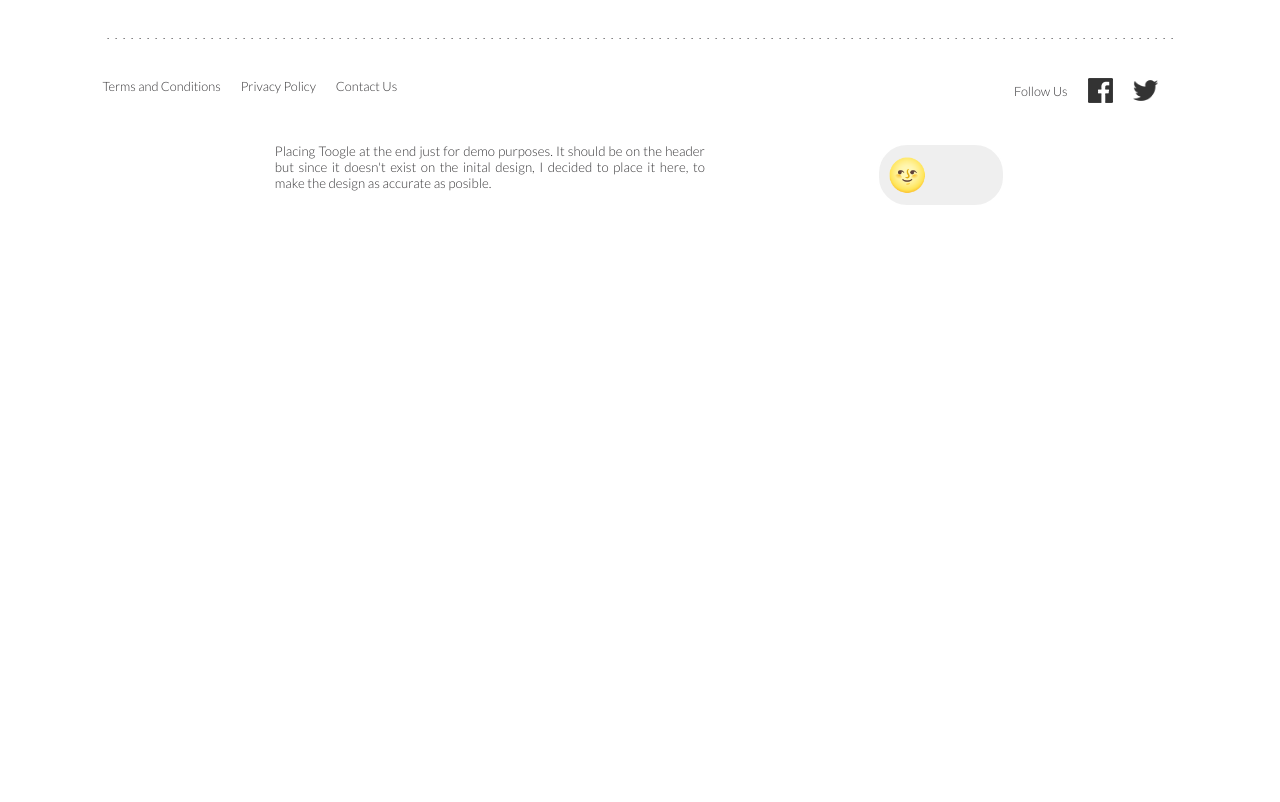
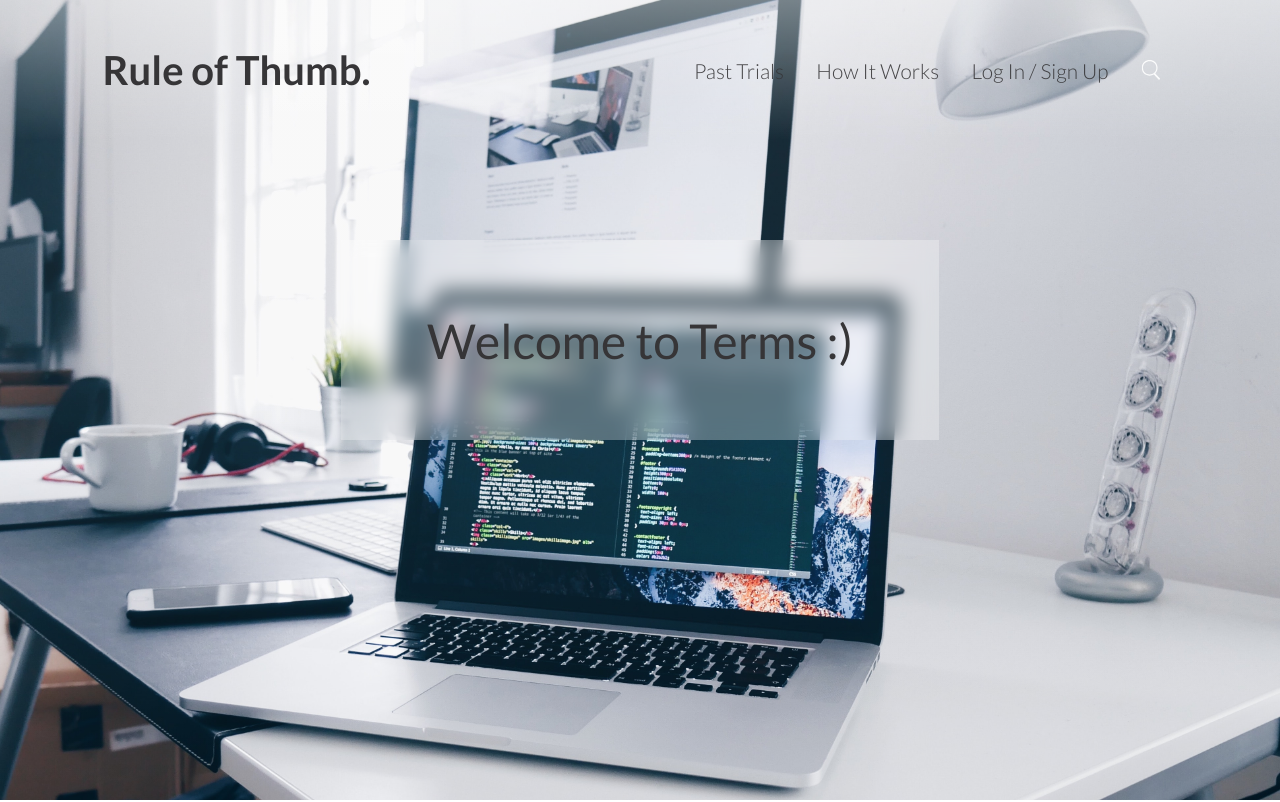
Before and after one commit to SneiderSanchez/zemoga-UI-test, a React (Create React App) app: page /Terms in a window 1280 px wide. Shown: the top 802 px of the page. Built offline with nearby package versions, Linux system fonts and the light colour scheme.

Commit message:
feat: Adding missing views components and Adding PageNotFound Component

```diff
--- /dev/null
+++ b/src/components/Page/styles.js
@@ -0,0 +1,35 @@
+import styled from "styled-components";
+import { HeroContainer } from "../Hero/styles";
+import { lightTheme, darkTheme } from "../../utils/themes";
+
+export const PageContainer = styled(HeroContainer)`
+  //Better way to do this :(
+  background-image: linear-gradient(
+      rgba(
+        ${({ theme }) =>
+          theme.lightBackground === lightTheme.lightBackground
+            ? `${lightTheme.lightBackground}, 0.1`
+            : `${darkTheme.lightBackground}, 0.35`}
+      ),
+      rgba(${({ theme }) => theme.lightBackground}, 0)
+    ),
+    url(${({ background }) => background});
+  margin-bottom: 40px;
+  div {
+    padding: 0 8%;
+    height: 50%;
+    display: flex;
+    justify-content: center;
+    align-items: center;
+  }
+`;
+
+export const PageMessage = styled.div`
+  display: flex;
+  align-items: center;
+  justify-content: center;
+  font-size: 3rem;
+  background-color: rgba(${({ theme }) => theme.lightBackground}, 0.3);
+  backdrop-filter: blur(10px);
+  text-align: center;
+`;
--- a/src/components/Router/index.js
+++ b/src/components/Router/index.js
@@ -1,6 +1,14 @@
 import React from "react";
 import { Switch, Route } from "react-router-dom";
 import Root from "../Home";
+import Login from "../views/Login";
+import HowItWorks from "../views/HowItWorks";
+import PastTrials from "../views/PastTrials";
+import ContactUs from "../views/ContactUs";
+import Privacy from "../views/Privacy";
+import Search from "../views/Search";
+import Terms from "../views/Terms";
+import PageNotFound from "../views/PageNotFound";
 
 export default function Router() {
   return (
@@ -8,6 +16,33 @@ export default function Router() {
       <Route exact path="/">
         <Root />
       </Route>
+      <Route path="/search">
+        <Search />
+      </Route>
+      <Route path="/terms">
+        <Terms />
+      </Route>
+      <Route path="/privacy">
+        <Privacy />
+      </Route>
+      <Route path="/contactUs">
+        <ContactUs />
+      </Route>
+      <Route path="/Terms">
+        <Terms />
+      </Route>
+      <Route path="/pastTrials">
+        <PastTrials />
+      </Route>
+      <Route path="/howItWorks">
+        <HowItWorks />
+      </Route>
+      <Route path="/login">
+        <Login />
+      </Route>
+      <Route path="*">
+        <PageNotFound />
+      </Route>
     </Switch>
   );
 }
--- /dev/null
+++ b/src/components/views/ContactUs/index.js
@@ -0,0 +1,16 @@
+import React from "react";
+import { PageContainer, PageMessage } from "../../Page/styles";
+import Header from "../../Header";
+
+const ContactUs = () => {
+  return (
+    <PageContainer background="./office.jpg">
+      <Header />
+      <div>
+        <PageMessage>Welcome to ContactUs :)</PageMessage>
+      </div>
+    </PageContainer>
+  );
+};
+
+export default ContactUs;
--- /dev/null
+++ b/src/components/views/HowItWorks/index.js
@@ -0,0 +1,16 @@
+import React from "react";
+import { PageContainer, PageMessage } from "../../Page/styles";
+import Header from "../../Header";
+
+const HowItWorks = () => {
+  return (
+    <PageContainer background="./office.jpg">
+      <Header />
+      <div>
+        <PageMessage>Welcome to HowItWorks :)</PageMessage>
+      </div>
+    </PageContainer>
+  );
+};
+
+export default HowItWorks;
--- /dev/null
+++ b/src/components/views/Login/index.js
@@ -0,0 +1,16 @@
+import React from "react";
+import { PageContainer, PageMessage } from "../../Page/styles";
+import Header from "../../Header";
+
+const Login = () => {
+  return (
+    <PageContainer background="./office.jpg">
+      <Header />
+      <div>
+        <PageMessage>Welcome to Login :)</PageMessage>
+      </div>
+    </PageContainer>
+  );
+};
+
+export default Login;
--- /dev/null
+++ b/src/components/views/PageNotFound/index.js
@@ -0,0 +1,16 @@
+import React from "react";
+import { PageContainer, PageMessage } from "../../Page/styles";
+import Header from "../../Header";
+
+const PageNotFound = () => {
+  return (
+    <PageContainer background="./404.jpg">
+      <Header />
+      <div>
+        <PageMessage>Sorry, page not found :(</PageMessage>
+      </div>
+    </PageContainer>
+  );
+};
+
+export default PageNotFound;
--- /dev/null
+++ b/src/components/views/PastTrials/index.js
@@ -0,0 +1,16 @@
+import React from "react";
+import { PageContainer, PageMessage } from "../../Page/styles";
+import Header from "../../Header";
+
+const PastTrials = () => {
+  return (
+    <PageContainer background="./office.jpg">
+      <Header />
+      <div>
+        <PageMessage>Welcome to PastTrials :)</PageMessage>
+      </div>
+    </PageContainer>
+  );
+};
+
+export default PastTrials;
--- /dev/null
+++ b/src/components/views/Privacy/index.js
@@ -0,0 +1,16 @@
+import React from "react";
+import { PageContainer, PageMessage } from "../../Page/styles";
+import Header from "../../Header";
+
+const Privacy = () => {
+  return (
+    <PageContainer background="./office.jpg">
+      <Header />
+      <div>
+        <PageMessage>Welcome to Privacy :)</PageMessage>
+      </div>
+    </PageContainer>
+  );
+};
+
+export default Privacy;
--- /dev/null
+++ b/src/components/views/Search/index.js
@@ -0,0 +1,16 @@
+import React from "react";
+import { PageContainer, PageMessage } from "../../Page/styles";
+import Header from "../../Header";
+
+const Search = () => {
+  return (
+    <PageContainer background="./office.jpg">
+      <Header />
+      <div>
+        <PageMessage>Welcome to Search :)</PageMessage>
+      </div>
+    </PageContainer>
+  );
+};
+
+export default Search;
--- /dev/null
+++ b/src/components/views/Terms/index.js
@@ -0,0 +1,16 @@
+import React from "react";
+import { PageContainer, PageMessage } from "../../Page/styles";
+import Header from "../../Header";
+
+const Terms = () => {
+  return (
+    <PageContainer background="./office.jpg">
+      <Header />
+      <div>
+        <PageMessage>Welcome to Terms :)</PageMessage>
+      </div>
+    </PageContainer>
+  );
+};
+
+export default Terms;
```
Also changed, not shown: src/components/Page/index.js (added, +16 -0 lines), public/404.jpg (added), public/office.jpg (added).
